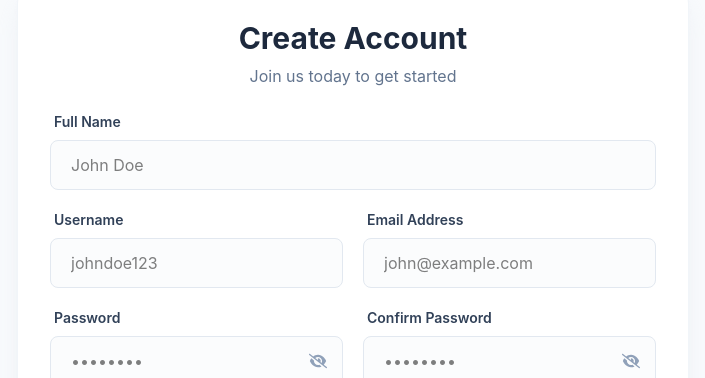
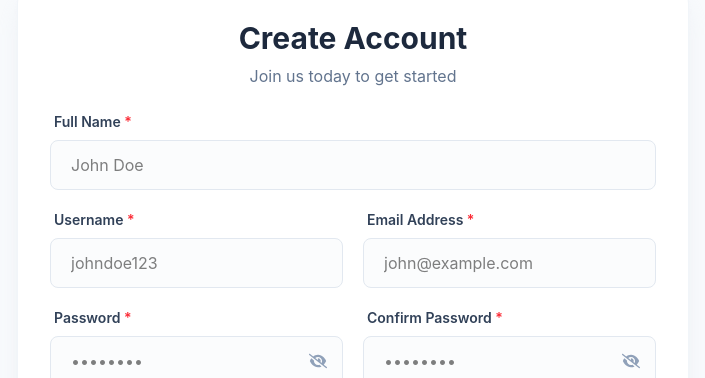
Before and after one commit to dkvaghela25/chat-application, a React (Vite) app in the folder client/: page /register in a window 1280 px wide. Shown: the part 133-511 px from the top of the page, without its empty margins (287-992 px from the left). Built offline with nearby package versions, Linux system fonts and the light colour scheme; no server answers.

Commit message:
Added requred  stars in inputs

```diff
--- a/client/src/components/UsersList/GroupModal.jsx
+++ b/client/src/components/UsersList/GroupModal.jsx
@@ -86,7 +86,7 @@ const GroupModal = ({ setIsGroupModalOpen, groupDetails }) => {
                 <div className="p-6 space-y-4">
                     {/* Group Name */}
                     <div>
-                        <label className="block text-sm font-semibold text-slate-700 mb-1.5 ml-1">Group Name</label>
+                        <label className="block text-sm font-semibold text-slate-700 mb-1.5 ml-1">Group Name <span className='text-red-500'>*</span></label>
                         <input
                             disabled={!!groupDetails}
                             value={groupName}
@@ -94,6 +94,7 @@ const GroupModal = ({ setIsGroupModalOpen, groupDetails }) => {
                             placeholder="e.g. Project X"
                             className={`w-full px-4 py-2.5 rounded-xl border outline-none transition-all ${errors.groupName ? 'border-red-400 bg-red-50/30' : 'border-slate-200 focus:border-indigo-500 bg-slate-50/50'}`}
                         />
+                        {errors.groupName && <p className='text-xs text-red-500 mt-1 ml-1 font-medium'>{errors.groupName}</p>}
                     </div>
 
                     {/* Search Input */}
--- a/client/src/pages/LoginPage.jsx
+++ b/client/src/pages/LoginPage.jsx
@@ -55,7 +55,7 @@ const LoginPage = () => {
 
                 <form className="px-8 pb-8 space-y-5" onSubmit={handleSubmit}>
                     <div>
-                        <label className="block text-sm font-semibold text-slate-700 mb-2 ml-1">Email Address</label>
+                        <label className="block text-sm font-semibold text-slate-700 mb-2 ml-1">Email Address <span className='text-red-500'>*</span></label>
                         <input
                             name='email'
                             value={formData.email}
@@ -68,7 +68,7 @@ const LoginPage = () => {
                     </div>
 
                     <div>
-                        <label className="block text-sm font-semibold text-slate-700 mb-2 ml-1">Password</label>
+                        <label className="block text-sm font-semibold text-slate-700 mb-2 ml-1">Password <span className='text-red-500'>*</span></label>
                         <div className='relative'>
                             <input
                                 name='password'
--- a/client/src/pages/RegistrationPage.jsx
+++ b/client/src/pages/RegistrationPage.jsx
@@ -78,7 +78,7 @@ const RegistrationPage = () => {
 
                 <form className="px-8 pb-10 grid grid-cols-1 md:grid-cols-2 gap-5" onSubmit={handleSubmit}>
                     <div className="md:col-span-2">
-                        <label className="block text-sm font-semibold text-slate-700 mb-2 ml-1">Full Name</label>
+                        <label className="block text-sm font-semibold text-slate-700 mb-2 ml-1">Full Name <span className='text-red-500'>*</span></label>
                         <input
                             name='name'
                             value={formData.name}
@@ -91,7 +91,7 @@ const RegistrationPage = () => {
                     </div>
 
                     <div>
-                        <label className="block text-sm font-semibold text-slate-700 mb-2 ml-1">Username</label>
+                        <label className="block text-sm font-semibold text-slate-700 mb-2 ml-1">Username <span className='text-red-500'>*</span></label>
                         <input
                             name='username'
                             value={formData.username}
@@ -104,7 +104,7 @@ const RegistrationPage = () => {
                     </div>
 
                     <div>
-                        <label className="block text-sm font-semibold text-slate-700 mb-2 ml-1">Email Address</label>
+                        <label className="block text-sm font-semibold text-slate-700 mb-2 ml-1">Email Address <span className='text-red-500'>*</span></label>
                         <input
                             name='email'
                             value={formData.email}
@@ -117,7 +117,7 @@ const RegistrationPage = () => {
                     </div>
 
                     <div className='relative'>
-                        <label className="block text-sm font-semibold text-slate-700 mb-2 ml-1">Password</label>
+                        <label className="block text-sm font-semibold text-slate-700 mb-2 ml-1">Password <span className='text-red-500'>*</span></label>
                         <div className="relative">
                             <input
                                 name='password'
@@ -139,7 +139,7 @@ const RegistrationPage = () => {
                     </div>
 
                     <div className='relative'>
-                        <label className="block text-sm font-semibold text-slate-700 mb-2 ml-1">Confirm Password</label>
+                        <label className="block text-sm font-semibold text-slate-700 mb-2 ml-1">Confirm Password <span className='text-red-500'>*</span></label>
                         <div className="relative">
                             <input
                                 name='confirmPassword'
```
